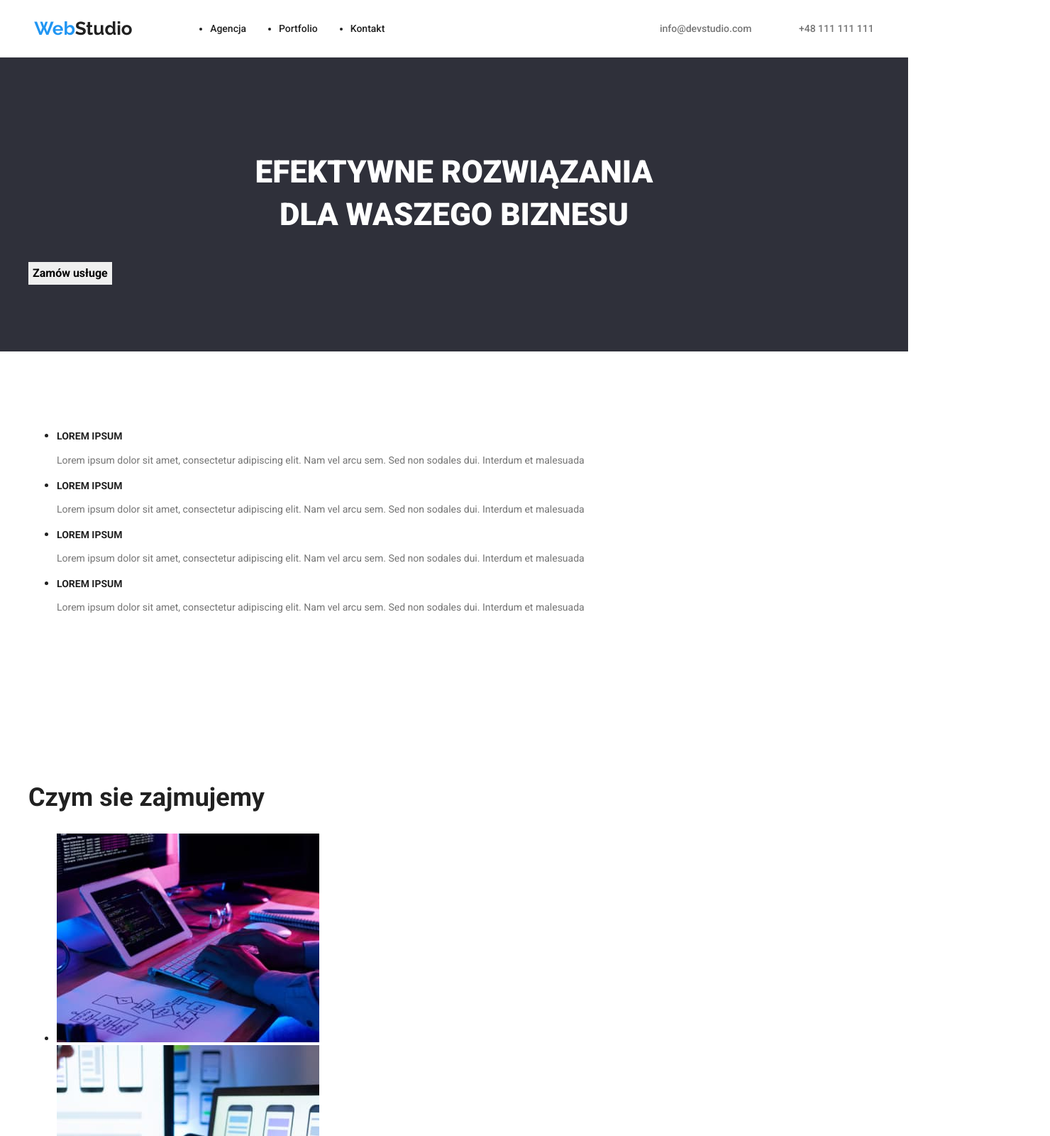
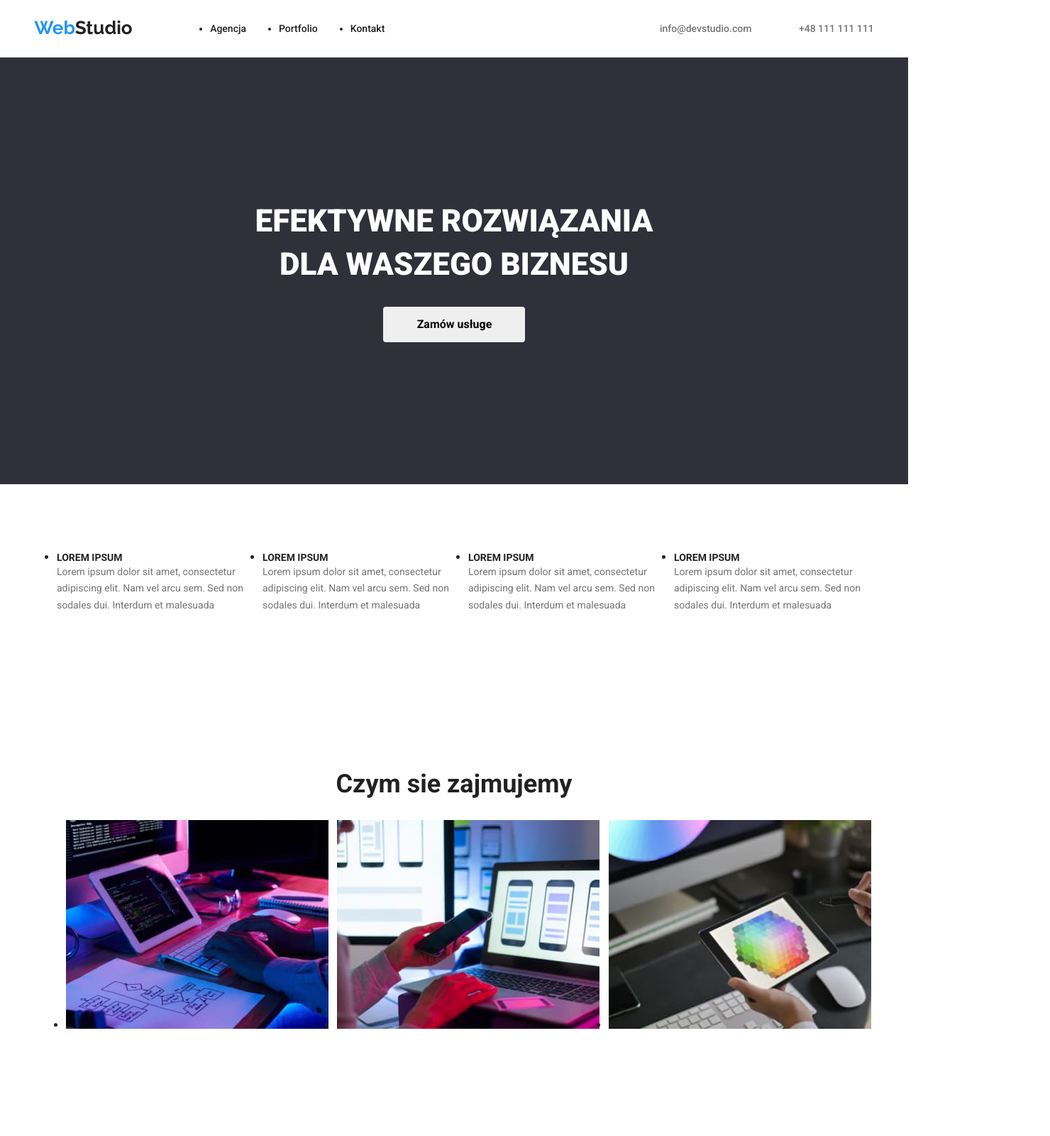
Before and after one commit to LeMichall/goit-markup-hw-03, a plain HTML site: page index.html in a window 1280 px wide. Shown: the top 1600 px of the page at 71% size, 1480 px wide, since content can reach past the window. Drawn offline with nearby package versions, Linux system fonts and the light colour scheme.

Commit message:
Added base positioning for main page

```diff
--- a/css/styles.css
+++ b/css/styles.css
@@ -18,6 +18,15 @@
 }
 :root {
   --footer-text: rgb(255, 255, 255, 0.3);
+}
+p {
+  margin: 0;
+}
+ul {
+  margin: 0;
+}
+h3 {
+  margin: 0;
 }
 body {
   font-family: "Roboto", sans-serif;
@@ -148,6 +157,8 @@ button:focus {
   justify-content: space-around;
 }
 .logo-top {
+  padding-top: 24px;
+  padding-bottom: 25px;
 }
 .menu {
   display: flex;
@@ -158,5 +169,33 @@ button:focus {
   margin-right: 46px;
 }
 .navigation-top {
-  padding-right: 50px;
+  margin-right: 50px;
 }
+.main-header {
+  padding-bottom: 30px;
+  margin: 0 auto;
+  width: 696px;
+}
+.main-button {
+  padding: 10px 41px 10px 42px;
+  border-radius: 4px;
+  width: 200px;
+}
+.section-1 {
+  padding-bottom: 106px;
+  padding-top: 106px;
+}
+.flexbox {
+  display: flex;
+  justify-content: space-evenly;
+}
+.text-center {
+  text-align: center;
+}
+.footer-space {
+  padding-top: 60px;
+}
+.address-position {
+  margin-top: 20px;
+  padding-bottom: 60px;
+}
--- a/index.html
+++ b/index.html
@@ -46,15 +46,17 @@
     <main>
       <!--Sekcja-"Header"-->
       <section class="background section">
-        <div class="container">
-          <h1>EFEKTYWNE ROZWIĄZANIA <br />DLA WASZEGO BIZNESU</h1>
+        <div class="container section-1 text-center">
+          <h1 class="main-header">
+            EFEKTYWNE ROZWIĄZANIA <br />DLA WASZEGO BIZNESU
+          </h1>
           <button class="main-button" type="button">Zamów usługe</button>
         </div>
       </section>
       <!--Sekcja-Nasze atuty-->
       <section class="section">
         <div class="container">
-          <ul>
+          <ul class="flexbox">
             <li>
               <h3 class="paragraph-title">LOREM IPSUM</h3>
               <p class="paragraph-text small">
@@ -88,9 +90,9 @@
       </section>
       <!--Sekcja-Czym sie zajmujemy-->
       <section class="section">
-        <div class="container">
+        <div class="container text-center">
           <h2 class="section-title">Czym sie zajmujemy</h2>
-          <ul>
+          <ul class="flexbox">
             <li>
               <img
                 src="./images/img1.jpg"
@@ -120,9 +122,9 @@
       </section>
       <!--Sekcja-Nasz zespol-->
       <section class="section">
-        <div class="container">
+        <div class="container text-center">
           <h2 class="section-title">Nasz zespół</h2>
-          <ul>
+          <ul class="flexbox">
             <li>
               <figure>
                 <img
@@ -185,9 +187,9 @@
     </main>
     <!--Footer-->
     <footer class="background">
-      <div class="container">
+      <div class="container footer-space">
         <a class="logo footer" href="#"><span class="blue">Web</span>Studio</a>
-        <address>
+        <address class="address-position">
           <ul class="footer-text">
             <li>
               <a
```
